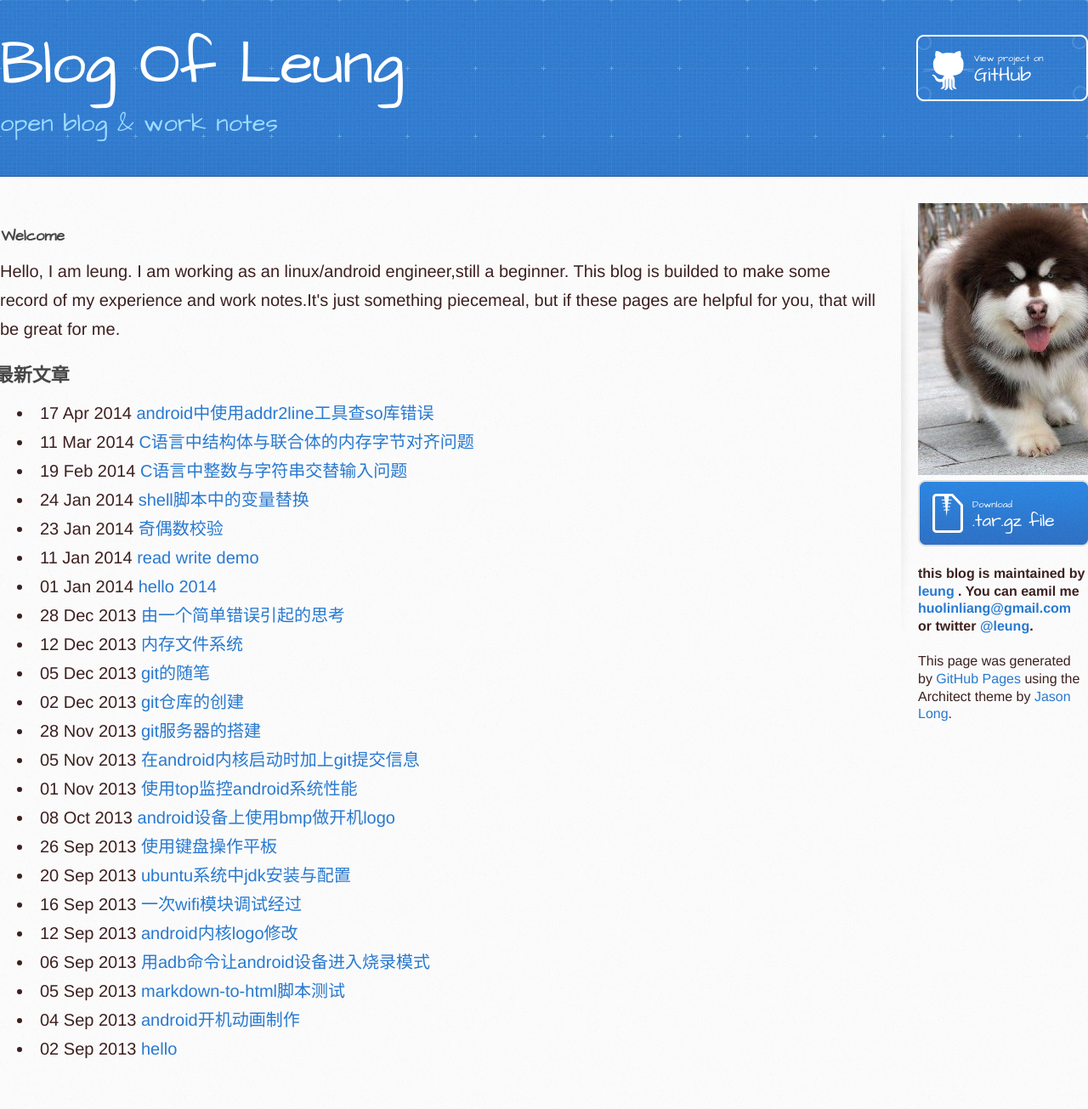
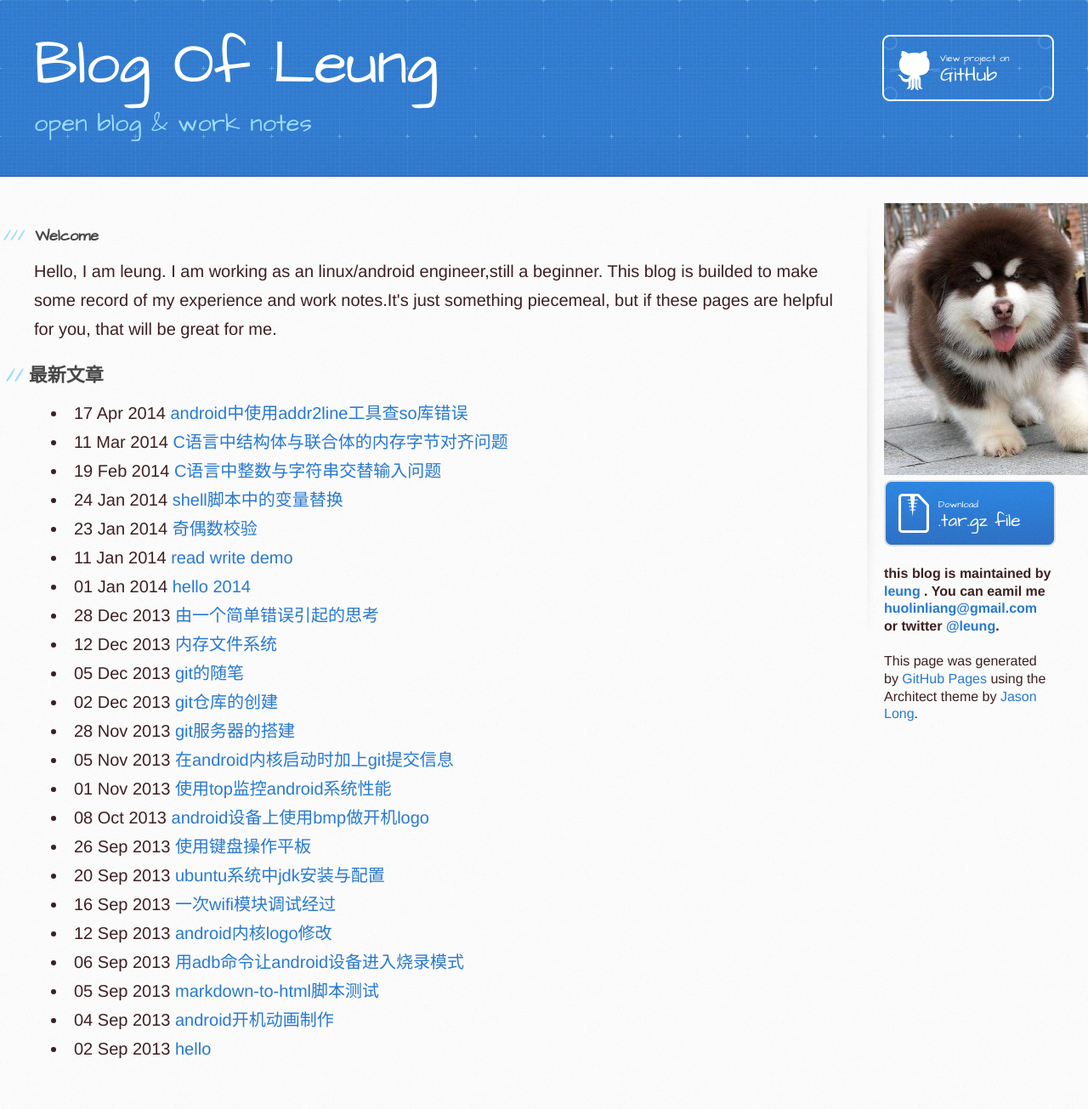
Before and after one commit to huolinliang/blog_leung, a Jekyll site: the page built from index.html, in a window 1280 px wide. Shown: the whole page at 85% size. Built offline with Jekyll 4.4.1, drawn with Linux system fonts in a browser that asks for light colours; Markdown is read by kramdown in place of the engine named in the settings.

Commit message:
modify stylesheet.css

```diff
--- a/stylesheets/stylesheet.css
+++ b/stylesheets/stylesheet.css
@@ -91,7 +91,7 @@
 
 .inner {
   position: relative;
-  width: 1280px;
+  width: 1200px;
   margin: 0 auto;
 }
 
@@ -101,7 +101,7 @@
 }
 
 #main-content {
-  width: 1030px;
+  width: 950px;
   float: left;
 }
 
```
